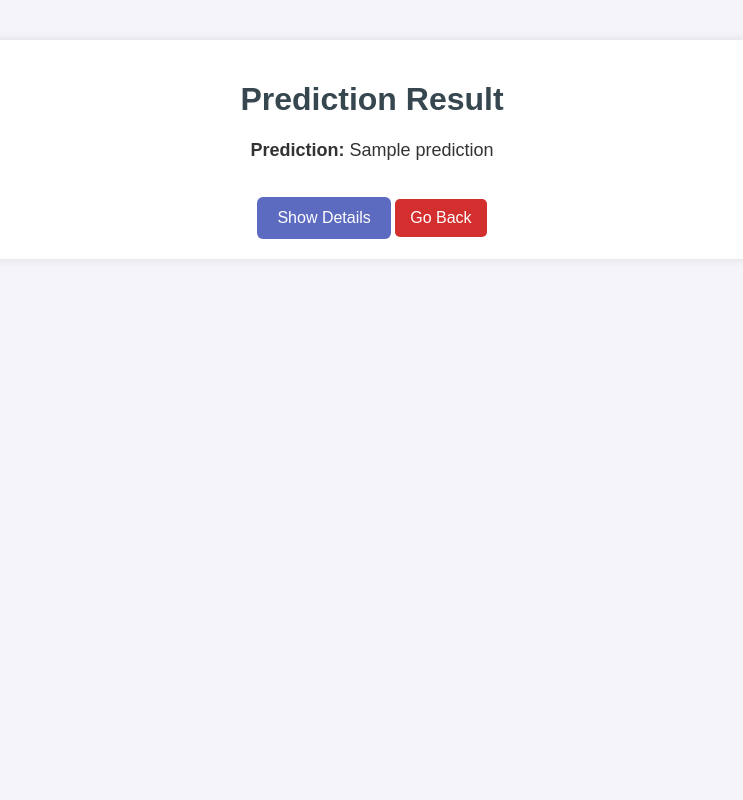
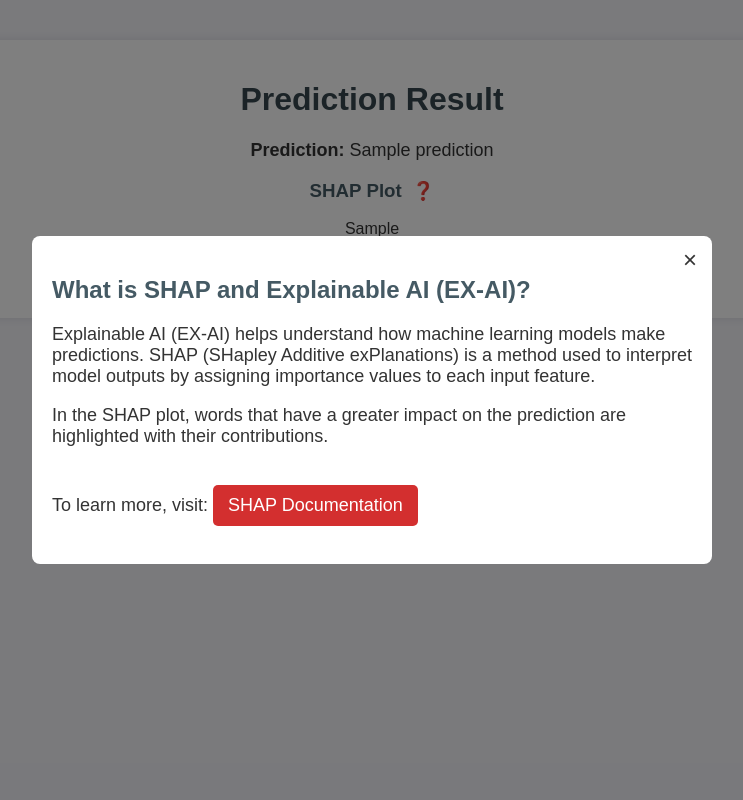
Before and after one commit to Alisha-Rath/CS-298, a Flask app: template Legal_Case_Prediction/templates/result.html in a window 1280 px wide. Shown: the whole page, without its empty margins (268-1011 px from the left). Run offline with Flask 3, Linux system fonts and the light colour scheme; the template is opened without the code that fills it: most values are stand-ins (such as "Sample title", 1, 10 or a date in 2020).

Commit message:
Add files via upload

```diff
--- a/Legal_Case_Prediction/templates/result.html
+++ b/Legal_Case_Prediction/templates/result.html
@@ -31,7 +31,7 @@
             box-shadow: 0px 0px 10px rgba(0, 0, 0, 0.1);
         }
 
-        .toggle-button {
+        .toggle-button, .help-button {
             background-color: #5c6bc0;
             color: white;
             padding: 12px 20px;
@@ -43,7 +43,7 @@
             margin-top: 15px;
         }
 
-        .toggle-button:hover {
+        .toggle-button:hover, .help-button:hover {
             background-color: #3f4e9f;
         }
 
@@ -88,17 +88,60 @@
             background: #b71c1c;
         }
 
-        /* Adjust the size of the SHAP plot */
         .shap-container img {
-            max-width: 100%;  /* Ensures plot doesn't exceed container width */
-            height: auto;     /* Maintain aspect ratio */
+            max-width: 100%;
+            height: auto;
             border-radius: 8px;
         }
 
-        /* Responsive layout for smaller screens */
+        .help-icon {
+            font-size: 18px;
+            cursor: pointer;
+            color: #5c6bc0;
+            margin-left: 5px;
+        }
+
+        .help-icon:hover {
+            color: #3f4e9f;
+        }
+
+        .modal {
+            display: none;
+            position: fixed;
+            z-index: 1;
+            left: 0;
+            top: 0;
+            width: 100%;
+            height: 100%;
+            background-color: rgba(0, 0, 0, 0.5);
+            display: flex;
+            align-items: center;
+            justify-content: center;
+        }
+
+        .modal-content {
+            background-color: white;
+            padding: 20px;
+            border-radius: 8px;
+            width: 50%;
+            text-align: left;
+            position: relative;
+        }
+
+        .close {
+            position: absolute;
+            top: 10px;
+            right: 15px;
+            font-size: 24px;
+            cursor: pointer;
+        }
+
         @media (max-width: 768px) {
             .container {
                 padding: 15px;
+            }
+            .modal-content {
+                width: 80%;
             }
         }
     </style>
@@ -107,6 +150,13 @@
     <div class="container">
         <h1>Prediction Result</h1>
         <p><strong>Prediction:</strong> {{ prediction }}</p>
+
+        {% if shap_html %}
+        <h3>SHAP Plot <span class="help-icon" onclick="openHelpModal()">❓</span></h3>
+        <div class="shap-container">
+            {{ shap_html|safe }}
+        </div>
+        {% endif %}
 
         <button class="toggle-button" onclick="toggleDetails()">Show Details</button>
 
@@ -124,16 +174,20 @@
                 <p><strong>Average Positive Impact:</strong> {{ avg_positive | round(4) }}</p>
                 <p><strong>Average Negative Impact:</strong> {{ avg_negative | round(4) }}</p>
             </div>
-
-            {% if shap_html %}
-                <h3>SHAP Plot</h3>
-                <div class="shap-container">
-                    {{ shap_html|safe }}
-                </div>
-            {% endif %}
         </div>
 
         <a href="/">Go Back</a>
+    </div>
+
+    <!-- Help Modal -->
+    <div id="helpModal" class="modal">
+        <div class="modal-content">
+            <span class="close" onclick="closeHelpModal()">&times;</span>
+            <h2>What is SHAP and Explainable AI (EX-AI)?</h2>
+            <p>Explainable AI (EX-AI) helps understand how machine learning models make predictions. SHAP (SHapley Additive exPlanations) is a method used to interpret model outputs by assigning importance values to each input feature.</p>
+            <p>In the SHAP plot, words that have a greater impact on the prediction are highlighted with their contributions.</p>
+            <p>To learn more, visit: <a href="https://christophm.github.io/interpretable-ml-book/shap.html" target="_blank">SHAP Documentation</a></p>
+        </div>
     </div>
 
     <script>
@@ -149,6 +203,14 @@
                 toggleButton.textContent = "Show Details";
             }
         }
+
+        function openHelpModal() {
+            document.getElementById('helpModal').style.display = "flex";
+        }
+
+        function closeHelpModal() {
+            document.getElementById('helpModal').style.display = "none";
+        }
     </script>
 </body>
 </html>
```
